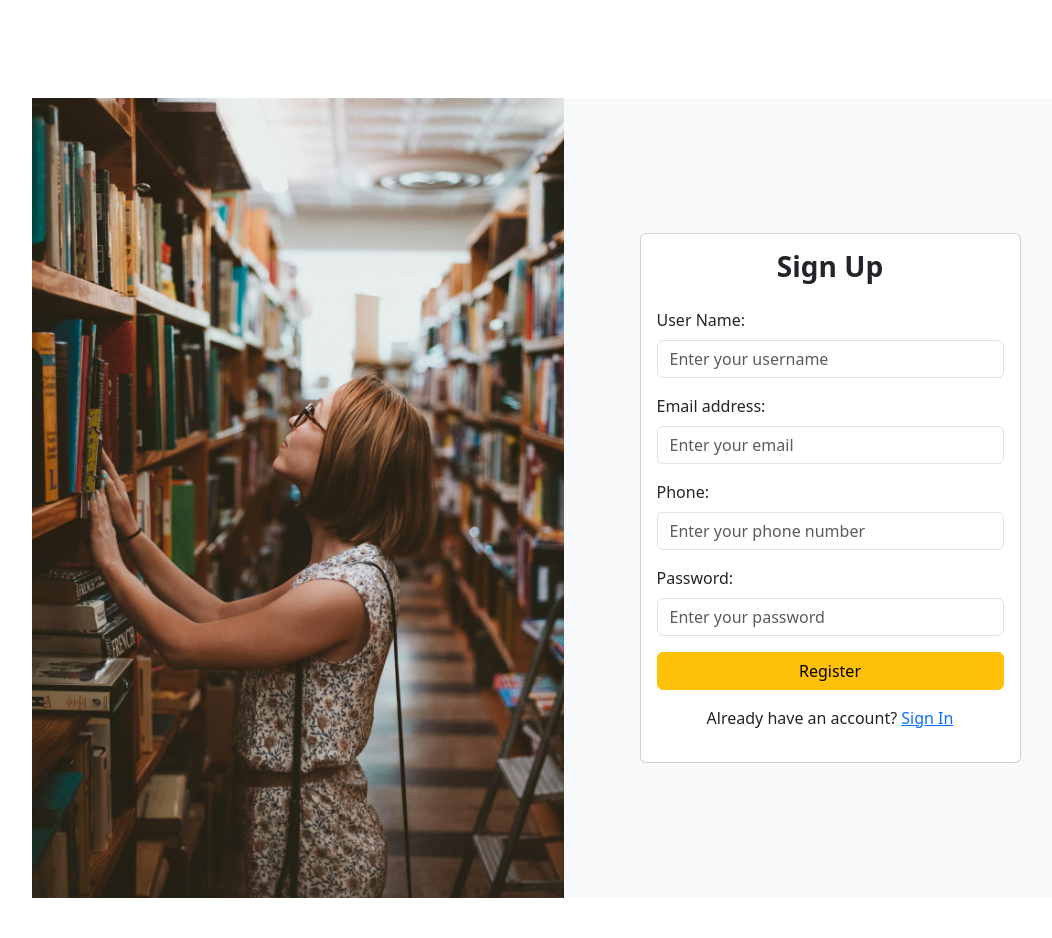
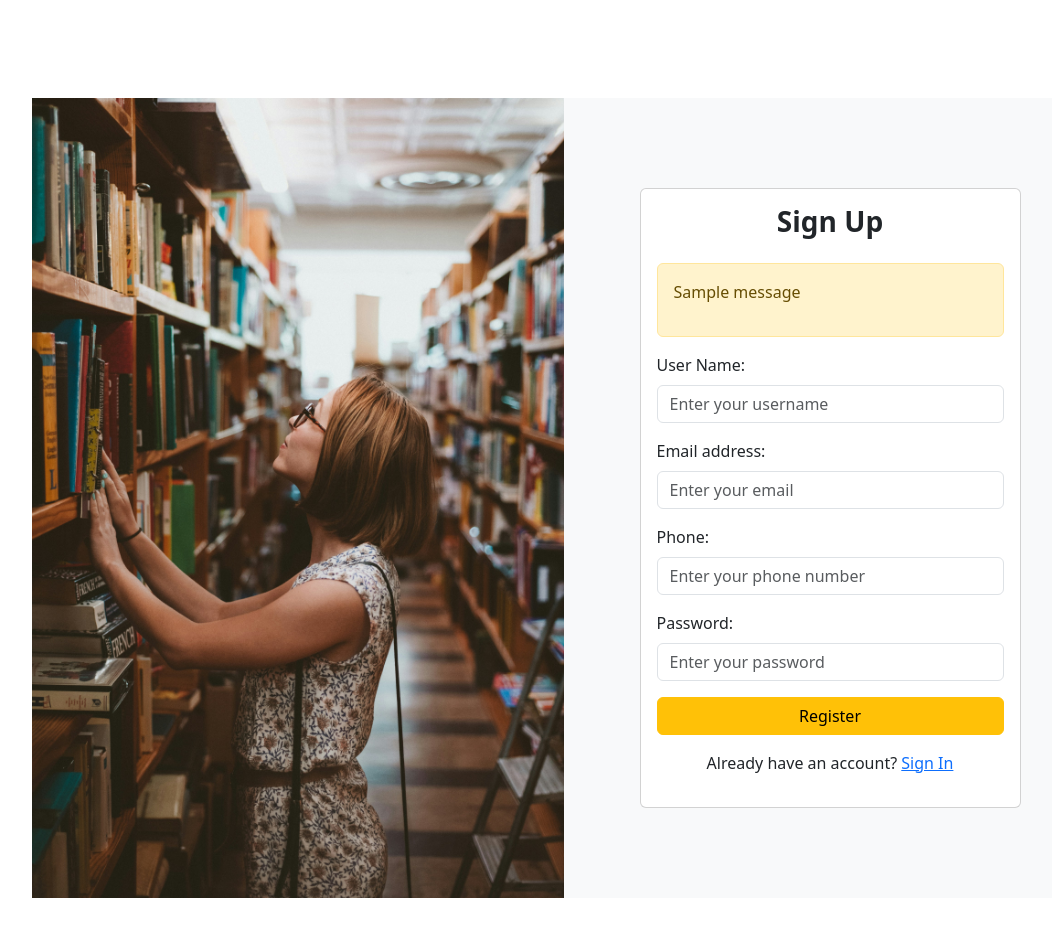
Before and after one commit to Ferlsafer/LMS, a Django app: page /register/ in a window 1280 px wide. Shown: the part 100-1038 px from the top of the page, without its empty margins (76-1128 px from the left). Run offline with Django 5.2, Linux system fonts and the light colour scheme; tables that the repository leaves empty hold one stand-in row (values such as "Sample post"); one stand-in notice (Sample message) is shown.

Commit message:
feat: adding message to the registration form

```diff
--- a/LMS/library/templates/registration_form.html
+++ b/LMS/library/templates/registration_form.html
@@ -14,6 +14,13 @@
             <div class="card w-75 rounded">
                 <div class="card-body">
                     <h3 class="text-center mb-4 fw-bold">Sign Up</h3>
+                    {% if messages %}
+                        <div class="alert alert-warning">
+                            {% for message in messages %}
+                            <p>{{ message }}
+                        </div>
+                    {% endfor %}
+                    {% endif %}
                     <form action="{% url 'register' %}" method="POST">
                         {% csrf_token %}
                         <div class="mb-3">
--- a/LMS/library/views.py
+++ b/LMS/library/views.py
@@ -24,6 +24,10 @@ def handle_registration(request):
         email = request.POST['email']
         phone = request.POST['phone']  # phone is for Profile, not User
         password = request.POST['password']
+
+        if username:
+            messages.info(request, 'Username arleady taken')
+            return redirect('register')
 
         # Create the User object without the phone number
         user = User.objects.create(
```
